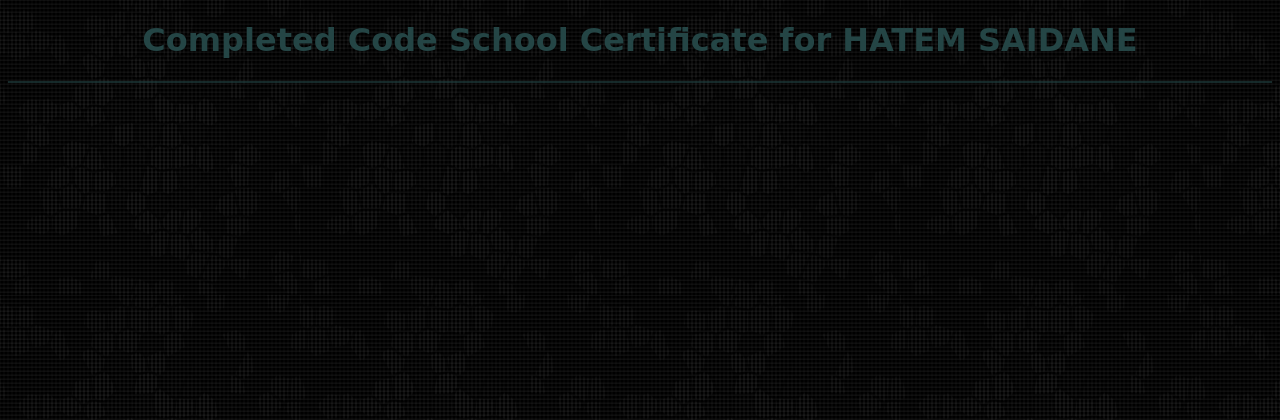
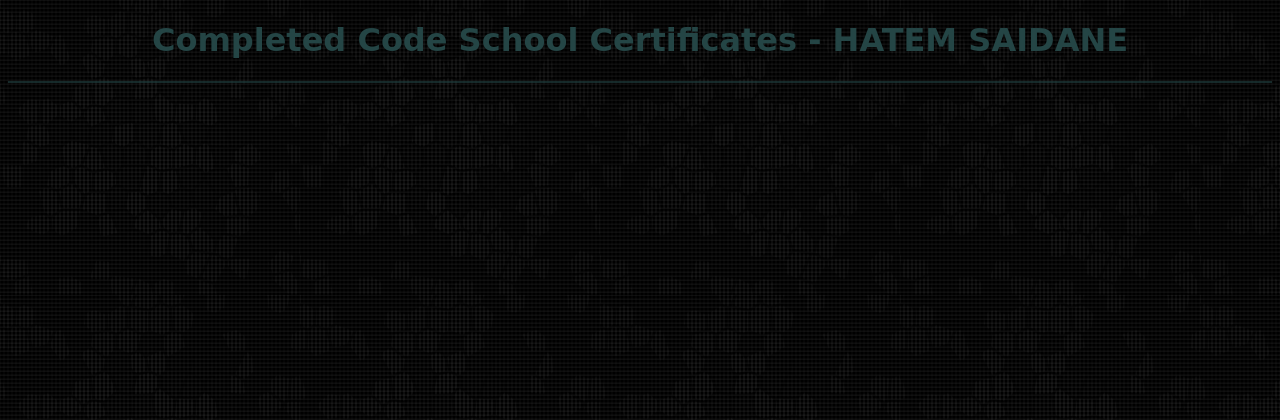
Before and after one commit to hsaidane/MyProjects, a PHP site: page / in a window 1280 px wide. Shown: the top 420 px of the page. Run offline with PHP 8.4, Linux system fonts and the light colour scheme; data that the repository does not hold is empty; some web fonts are replaced.

Commit message:
Add new changes to index.php title

```diff
--- a/TryPhpCds/index.php
+++ b/TryPhpCds/index.php
@@ -14,7 +14,7 @@ $courses = $json_data['courses']['completed'];
   </head>
   <body>
     <header>
-      <h1>Completed Code School Certificate for HATEM SAIDANE</h1>
+      <h1>Completed Code School Certificates - HATEM SAIDANE</h1>
     </header>
     <div class="container">
       <div class="grid">
```
